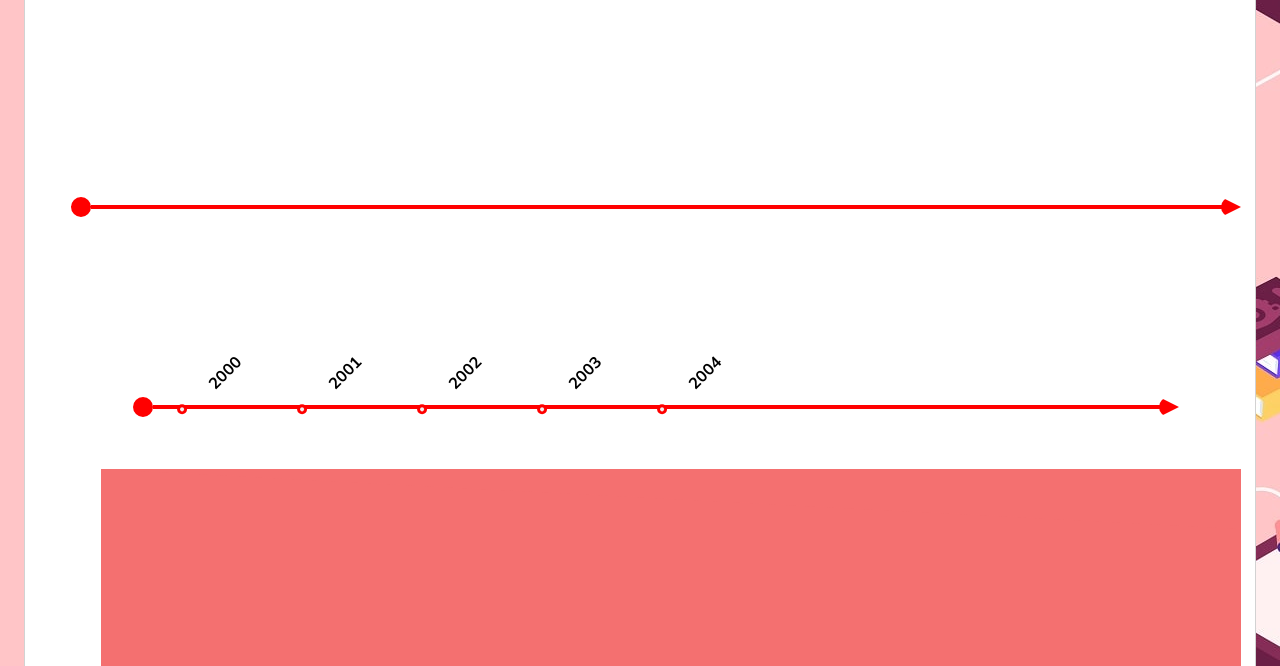
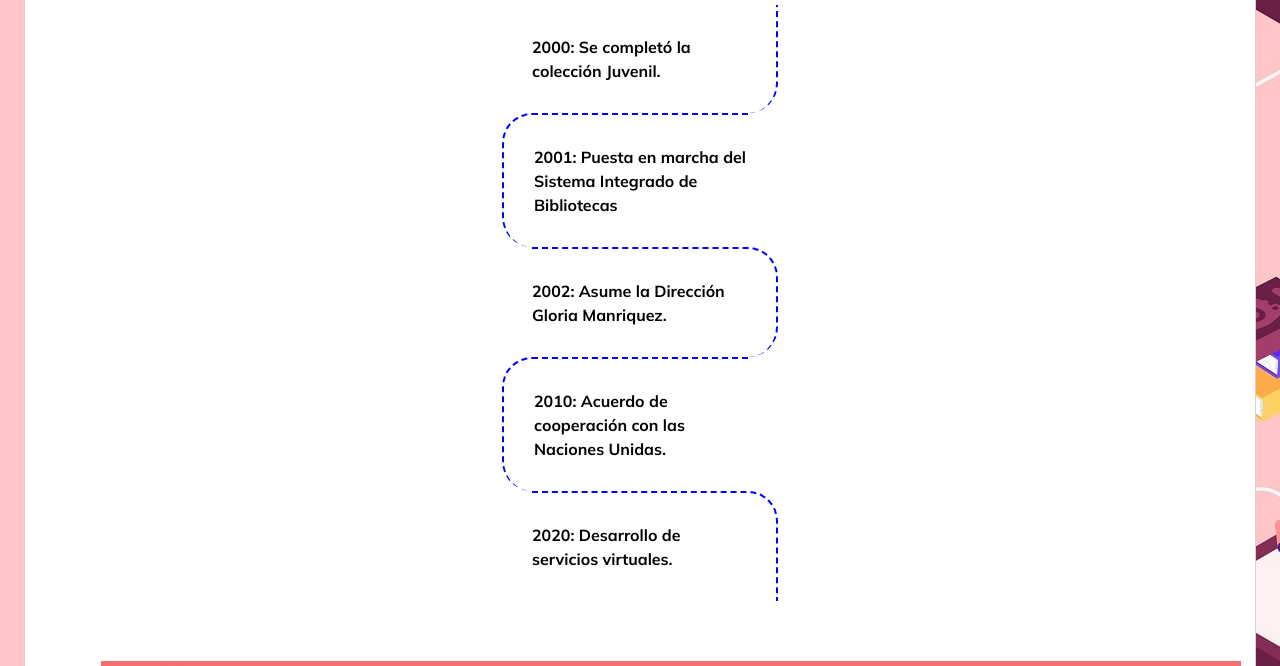
Before and after one commit to DaniMGithub/PreEntrega3-Milano, a website: page pages/historia.html in a window 1280 px wide. Shown: the part 557-1223 px from the top of the page. Drawn offline with nearby package versions, Linux system fonts and the light colour scheme.

Commit message:
nueva lina de tiempo en historia.html

```diff
--- a/pages/historia.html
+++ b/pages/historia.html
@@ -152,37 +152,19 @@
   </div>
 <!-- marco termina -->
 
-
-<!-- timeline -->
-<main class="container timeline d-none d-sm-block d-md-block">
-  <ol class="timeline row">
-    <li>2000
-      <span>
-        Se completó la colección Juvenil.
-      </span>
-    </li>
-    <li>2001
-      <span>
-        Puesta en marcha del Sistema Integrado de Bibliotecas
-      </span>
-    </li>
-    <li>2002
-      <span>
-        Asume la Dirección Gloria Manriquez.
-      </span>
-    </li>
-    <li>2003
-        <span>
-        Acuerdo de cooperación con las Naciones Unidas.
-      </span>
-    </li>
-    <li>2004
-        <span>
-        Desarrollo de servicios virtuales.
-      </span>
-    </li>
-  </ol>
+<!-- timeline nueva -->
+<main class="container timelinenew d-none d-sm-block d-md-block">
+  <div class="row">
+  <div>
+    <p>2000: Se completó la colección Juvenil. </p>
+  <p>2001: Puesta en marcha del Sistema Integrado de Bibliotecas </p>
+  <p>2002: Asume la Dirección Gloria Manriquez. </p>
+  <p>2010: Acuerdo de cooperación con las Naciones Unidas. </p>
+  <p>2020:  Desarrollo de servicios virtuales.</p>
+</div>
+  </div>
 </main>
+<!-- fin timeline nueva -->
 
 <!-- aside -->
 <aside class="container colores">
--- a/scss/componentes/_old.scss
+++ b/scss/componentes/_old.scss
@@ -374,76 +374,44 @@ p {
 /** ==================== * fin pagina servicios =======================*/
 
 /** ==================== * Pagina historia.html =======================*/
-/* comienzo de linea de tiempo*/
-.timeline {
-  position: relative;
-  display: block;
-  background-color: #f00;
-  height: 4px;
-  margin: 200px 50px;
-}
-
-.timeline::before, .timeline::after {
-  content: "";
-  position: absolute;
-  top: -8px;
-  display: block;
-  width: 0;
-  height: 0;
-  border-radius: 10px;
-  border: 10px solid #f00;
-}
-
-.timeline::before {
-  left: -20px;
-}
-
-.timeline::after {
-  right: -10px;
-  border: 10px solid transparent;
-  border-radius: 30px;
-  border-right: 0;
-  border-left: 20px solid #f00;
-}
-
-.timeline li {
-  position: relative;
-  display: block;
-  float: left;
-  width: 120px;
-  transform: rotate(-45deg);
-  top: -65px;
- }
-
-.timeline li::before {
-  content: "";
-  position: absolute;
-  top: 3px;
-  left: -30px;
-  border: 3px solid #f00;
-  border-radius: 15px;
-  width: 10px;
-  height: 10px;
-  background: #F0F0F0;
-}
-
-.timeline li span {
-  display: none;
-  position: absolute;
-  top: 40px;
-  left: -100px;
-  width: 150px;
-}
-
-.timeline li:hover::before {
-  border: 4px solid #0f0;
-}
-
-.timeline li:hover span {
-  display: block;
-  transform: rotate(45deg);
-}
-/* fin linea de tiempo*/
+
+/*LINEA DE TIEMPO NUEVA*/
+.timelinenew div{
+  width: 300px;
+  margin: auto;
+}
+.timelinenew p {
+
+  border-top: 2px dashed;
+  border-color: blue !important;
+  margin:0; padding: 30px;
+}
+.timelinenew p:nth-child(even) {
+  border-left: 2px dashed;
+  border-top-left-radius: 30px;
+  border-bottom-left-radius: 30px;
+  margin-right: 30px;
+  padding-right: 0;
+}
+.timelinenew p:nth-child(odd) {
+  border-right: 2px dashed;
+  border-top-right-radius: 30px;
+  border-bottom-right-radius: 30px;
+  margin-left: 30px;
+  padding-left: 0;
+}
+
+.timelinenew p:first-child {
+  border-top: 0;
+  border-top-right-radius:0;
+  border-top-left-radius:0;
+}
+
+.timelinenew p:last-child {
+  border-bottom-right-radius:0;
+  border-bottom-left-radius:0;
+}
+/*FIN*/
 /** comienzo Pagina historia colores */
 .margen{
   margin: 2%;
@@ -520,7 +488,7 @@ p {
   text-align: center;
   color: rgba(0, 0, 0, 0.5);
   font-weight: bold;
-  font-size: 2em;
+  font-size: 1rem;
 }
 
 /** ==================== * FIn Pagina historia.html =======================*/
```
Also changed, not shown: css/style.css, 1 other file.
